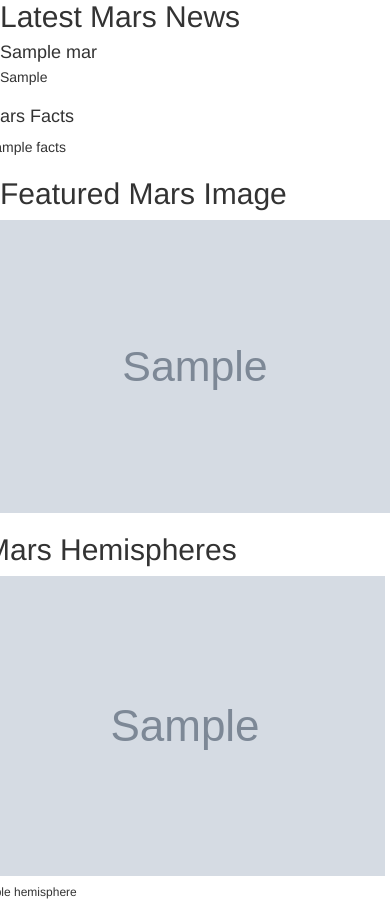
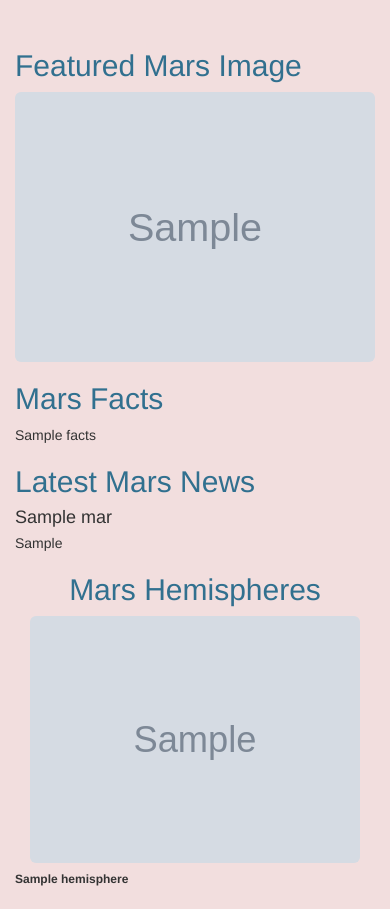
Before and after one commit to Auelocks/Mission-to-Mars, a Flask app: page / in a window 390 px wide. Shown: the part 245-1154 px from the top of the page. After the commit the page ends 1131 px from the top, so only its background shows below. Run offline with Flask 2, Linux system fonts and the light colour scheme; grey boxes marked "Sample" are stand-in pictures; a database or web service that is not in the repository returns one stand-in record (values such as "Sample title"); some libraries are stand-ins or nearby versions.

Commit message:
Mars web app challenge

```diff
--- a/templates/index.html
+++ b/templates/index.html
@@ -9,53 +9,58 @@
     href="https://maxcdn.bootstrapcdn.com/bootstrap/3.3.7/css/bootstrap.min.css">
     />
 </head>
-<body>
+<body class="bg-danger">
+    <div class="wrapper">
         <div class="container">
-        <div class="jumbotron text-center">
-            <h1>Mission to Mars</h1>
+            <div class="jumbotron text-center" style="background-image: url(https://upload.wikimedia.org/wikipedia/commons/2/23/Mars_Wikivoyage_banner.jpg);">
+                <h1><strong>Mission to Mars</strong></h1>
                 <p><a class="btn-primary btn-lg" href="/scrape"
                     role="button">Scrape New Data</a></p>
+                <h6>Image Credit:<a href="https://commons.wikimedia.org/wiki/File:Mars_Wikivoyage_banner.jpg">ESA &amp; MPS for OSIRIS Team MPS/UPD/LAM/IAA/RSSD/INTA/UPM/DASP/IDA, CC BY-SA IGO 3.0</a>, <a href="https://creativecommons.org/licenses/by-sa/3.0/igo/deed.en">CC BY-SA 3.0 IGO</a>, via Wikimedia Commons</h6>
+
             </div>
         </div>
-    <!-- Mars News -->
-    <div class="row" id="mars-news">
-        <div class="col-md-8">
-          <div class="media">
-            <div class="media-body">
-            <h2>Latest Mars News</h2>
-            <h4 class="media-heading">{{mars.news_title}}</h4>
-            <p>{{mars.news_paragraph}}</p>
+        <div class="container-fluid">
+            <!--Featured Image-->
+            <div class="row" id="mars-featured-image">
+                <div class="col-md-6">
+                    <h2 class="text-info">Featured Mars Image</h2>
+                    <img src="{{mars.featured_image }}" class="img-responsive img-rounded" alt="Responsive image"/>
+                </div>
+                <!-- Mars Facts -->
+                <div class="col-md-6">
+                    <h2 class="text-info">Mars Facts</h2>
+                    {{ mars.facts | safe }}
                 </div>
             </div>
         </div>
+        <div class="container-fluid">
+            <!-- Mars News -->
+            <div class="row" id="mars-news">
                 <div class="col-md-4">
-            <!-- Mars Facts -->
-            <div class="row" id="mars-facts">
-                <h4>Mars Facts</h4>
-                {{ mars.facts | safe }}
+                <div class="media">
+                    <div class="media-body">
+                    <h2 class="text-info">Latest Mars News</h2>
+                    <h4 class="media-heading">{{mars.news_title}}</h4>
+                    {{mars.news_paragraph}}
+                    </div>
                 </div>
                 </div>
 
+            <!--hemispheres-->
+                <div class="col-md-8" id="mars-hemispheres">
+                    <h2 class="text-info text-center">Mars Hemispheres</h2>
+                    {% for hemispheres in mars.hemi_images %}
+                    <div class="col-md-3">
+                    <img src="{{ hemispheres.img_url }}" class="img-responsive img-rounded" alt="Responsive images"/>
+                        <div class="row" id=img_title>
+                            <h6><strong>{{hemispheres.img_title}}</strong></h6>
                         </div>
-    <!--Featured Image and Facts Table-->
-    <div class="row" id="mars-featured-image">
-        <div class="col-md-8">
-          <h2>Featured Mars Image</h2>
-          <img src="{{mars.featured_image }}" class="img-responsive" alt="Responsive image"/>
-        </div>
-        <div class="row">
-            <!--hemispheres-->
-            <div class="col-md-2" id="mars-hemispheres">
-                <h2>Mars Hemispheres</h2>
-                {% for hemispheres in mars.hemi_images %}
-                    <img src="{{ hemispheres.img_url }}" class="img-responsive" alt="Responsive images" style="grid-auto-rows: auto;"/>
-                    <div class="row" id=img_title>
-                        <h6>{{hemispheres.img_title}}</h6>
                     </div>
                     {% endfor %}
                 </div>
             </div>
         </div>
-
+    </div>
 </body>
 </html>
```
Also changed, not shown: README.md. Lines whose indentation alone changed are shown as unchanged.
